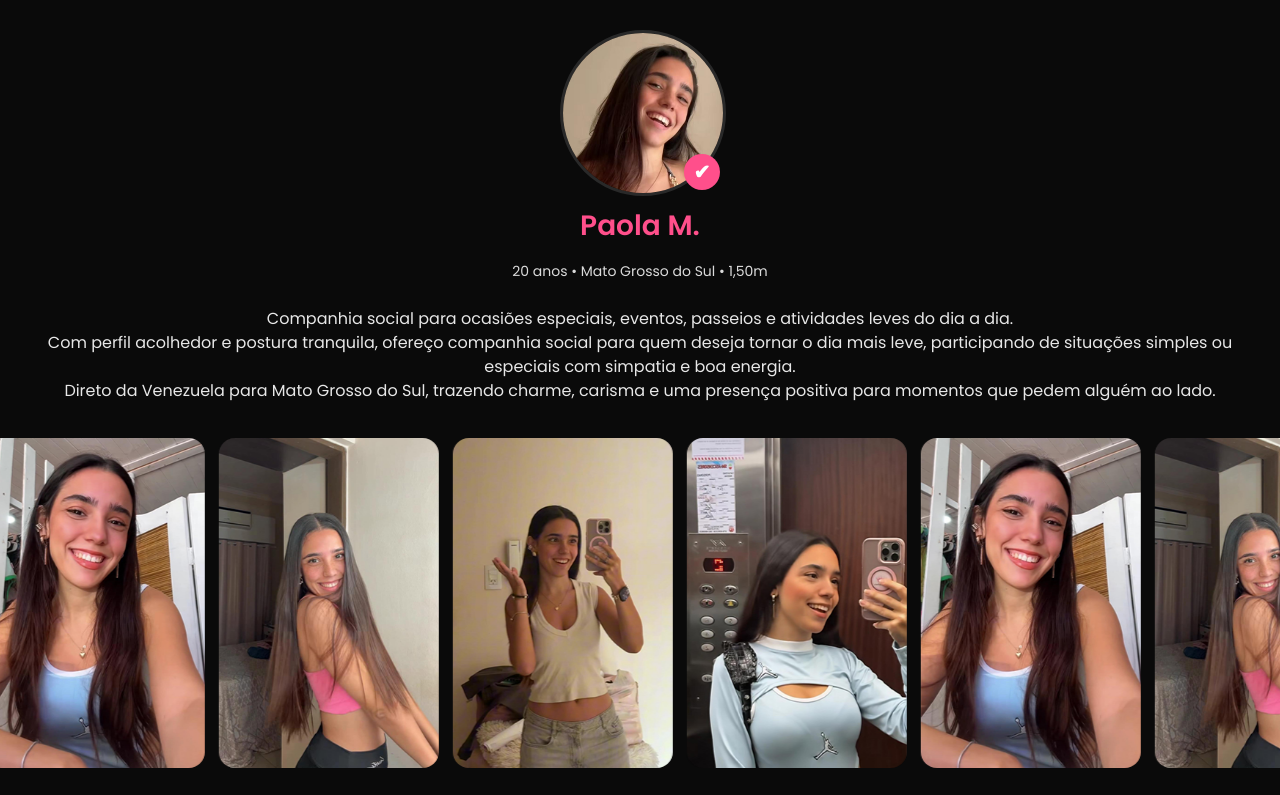
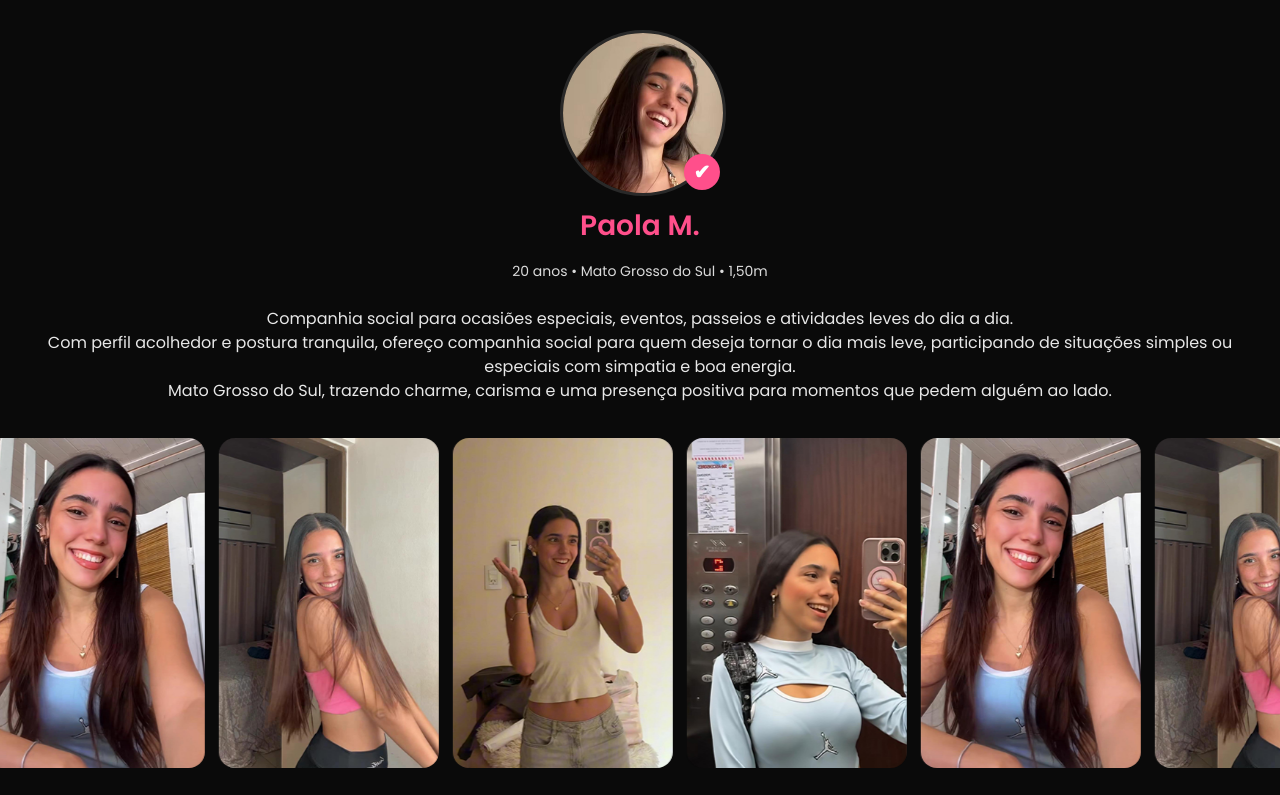
Before and after one commit to gilsinloko/paola, a plain HTML site: page index.html in a window 1280 px wide. Shown: the top 795 px of the page. Drawn offline with Linux system fonts and the light colour scheme.

Commit message:
Update index.html

```diff
--- a/index.html
+++ b/index.html
@@ -3,7 +3,7 @@
 <head>
 <meta charset="UTF-8" />
 <meta name="viewport" content="width=device-width, initial-scale=1.0" />
-<title>Paola Serviços</title>
+<title>Paola Mendes Serviços</title>
 
 <!-- FONTE BONITA -->
 <link href="https://fonts.googleapis.com/css2?family=Poppins:wght@300;400;600&display=swap" rel="stylesheet">
@@ -187,7 +187,7 @@
 
 Com perfil acolhedor e postura tranquila, ofereço companhia social para quem deseja tornar o dia mais leve, participando de situações simples ou especiais com simpatia e boa energia.
 <br>
-Direto da Venezuela para Mato Grosso do Sul, trazendo charme, carisma e uma presença positiva para momentos que pedem alguém ao lado.
+ Mato Grosso do Sul, trazendo charme, carisma e uma presença positiva para momentos que pedem alguém ao lado.
 </div>
 
 <!-- CARROSSEL -->
```
